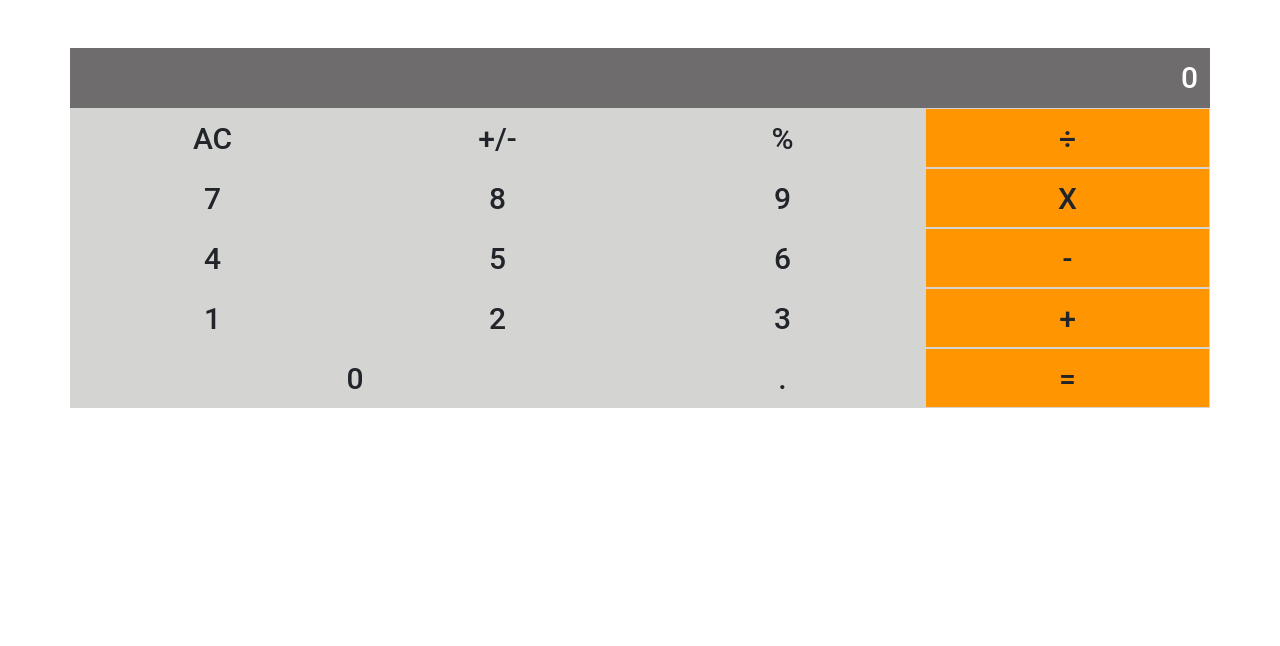
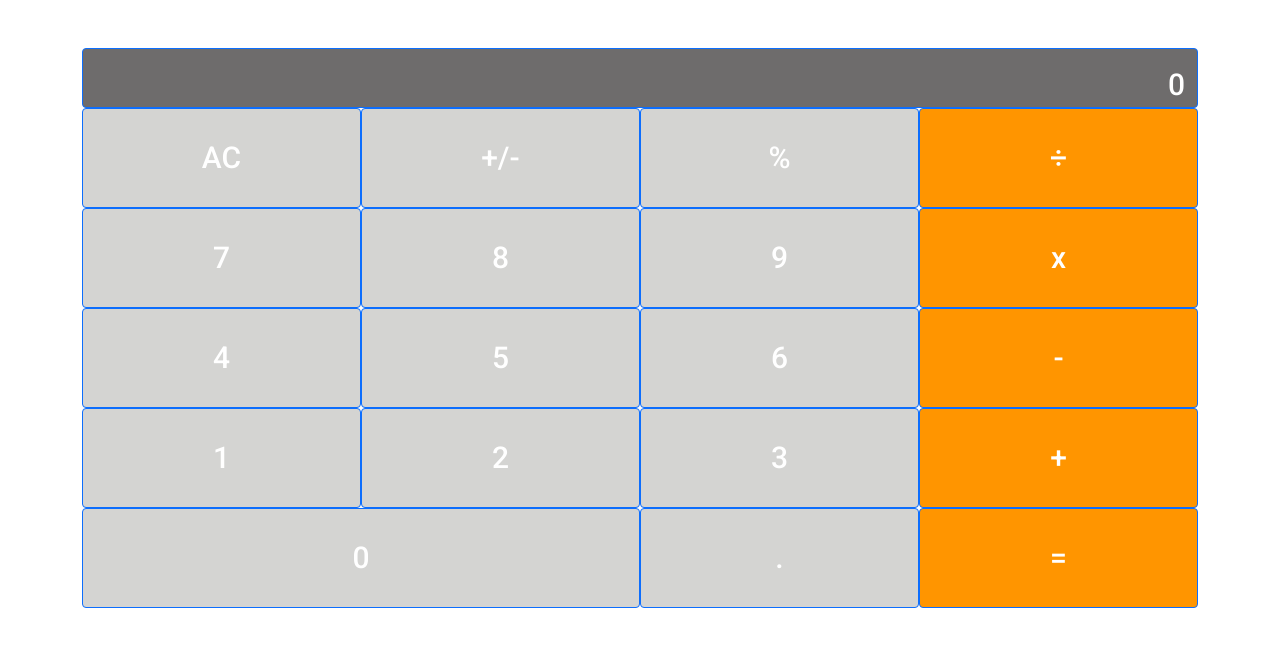
Before and after one commit to kimothokamau/mathmagicians, a React (Create React App) app: page / in a window 1280 px wide. Shown: the top 646 px of the page. Built offline with nearby package versions, Linux system fonts and the light colour scheme.

Commit message:
Replace divs with buttons

```diff
--- a/src/components/Calculator.js
+++ b/src/components/Calculator.js
@@ -2,46 +2,87 @@ import React from 'react';
 import Container from 'react-bootstrap/Container';
 import Row from 'react-bootstrap/Row';
 import Col from 'react-bootstrap/Col';
+import Button from 'react-bootstrap/Button';
 // eslint-disable-next-line react/prefer-stateless-function
 class Calculator extends React.Component {
   render() {
     return (
       <Container className="main-container">
         <Row>
-          <Col className="answer"> 0 </Col>
+          <Col>
+            <Button type="button" className="answer">0</Button>
+          </Col>
         </Row>
-        <Row>
-          <Col className="item item-gray"> AC </Col>
-          <Col className="item item-gray"> +/- </Col>
-          <Col className="item item-gray"> % </Col>
-          <Col className="item item-orange"> ÷ </Col>
+        <Row className="row-grid">
+          <Col>
+            <Button type="button" className="item item-gray">AC</Button>
+          </Col>
+          <Col>
+            <Button type="button" className="item item-gray">+/-</Button>
+          </Col>
+          <Col>
+            <Button type="button" className="item item-gray">%</Button>
+          </Col>
+          <Col>
+            <Button type="button" className="item item-orange">÷</Button>
+          </Col>
         </Row>
 
-        <Row>
-          <Col className="item item-gray"> 7 </Col>
-          <Col className="item item-gray"> 8 </Col>
-          <Col className="item item-gray"> 9 </Col>
-          <Col className="item item-orange"> X </Col>
+        <Row className="row-grid">
+          <Col>
+            <Button type="button" className="item item-gray">7</Button>
+          </Col>
+          <Col>
+            <Button type="button" className="item item-gray">8</Button>
+          </Col>
+          <Col>
+            <Button type="button" className="item item-gray">9</Button>
+          </Col>
+          <Col>
+            <Button type="button" className="item item-orange">x</Button>
+          </Col>
         </Row>
 
-        <Row>
-          <Col className="item item-gray"> 4 </Col>
-          <Col className="item item-gray"> 5 </Col>
-          <Col className="item item-gray"> 6 </Col>
-          <Col className="item item-orange"> - </Col>
+        <Row className="row-grid">
+          <Col>
+            <Button type="button" className="item item-gray">4</Button>
+          </Col>
+          <Col>
+            <Button type="button" className="item item-gray">5</Button>
+          </Col>
+          <Col>
+            <Button type="button" className="item item-gray">6</Button>
+          </Col>
+          <Col>
+            <Button type="button" className="item item-orange">-</Button>
+          </Col>
         </Row>
 
-        <Row>
-          <Col className="item item-gray"> 1 </Col>
-          <Col className="item item-gray"> 2 </Col>
-          <Col className="item item-gray"> 3 </Col>
-          <Col className="item item-orange"> + </Col>
+        <Row className="row-grid">
+          <Col>
+            <Button type="button" className="item item-gray">1</Button>
+          </Col>
+          <Col>
+            <Button type="button" className="item item-gray">2</Button>
+          </Col>
+          <Col>
+            <Button type="button" className="item item-gray">3</Button>
+          </Col>
+          <Col>
+            <Button type="button" className="item item-orange">+</Button>
+          </Col>
         </Row>
 
-        <Row>
-          <Col xs={6} className="item item-gray"> 0 </Col>
-          <Col className="item item-gray"> . </Col>
-          <Col className="item item-orange"> = </Col>
+        <Row className="row-grid">
+          <Col xs={6}>
+            <Button type="button" className="item item-gray">0</Button>
+          </Col>
+          <Col>
+            <Button type="button" className="item item-gray">.</Button>
+          </Col>
+          <Col>
+            <Button type="button" className="item item-orange">=</Button>
+          </Col>
         </Row>
 
       </Container>
--- a/src/index.css
+++ b/src/index.css
@@ -1,135 +1,10 @@
-/* http://meyerweb.com/eric/tools/css/reset/
-   v2.0 | 20110126
-   License: none (public domain)
-*/
-
-html,
-body,
-div,
-span,
-applet,
-object,
-iframe,
-h1,
-h2,
-h3,
-h4,
-h5,
-h6,
-p,
-blockquote,
-pre,
-a,
-abbr,
-acronym,
-address,
-big,
-cite,
-code,
-del,
-dfn,
-em,
-img,
-ins,
-kbd,
-q,
-s,
-samp,
-small,
-strike,
-strong,
-sub,
-sup,
-tt,
-var,
-b,
-u,
-i,
-center,
-dl,
-dt,
-dd,
-ol,
-ul,
-li,
-fieldset,
-form,
-label,
-legend,
-table,
-caption,
-tbody,
-tfoot,
-thead,
-tr,
-th,
-td,
-article,
-aside,
-canvas,
-details,
-embed,
-figure,
-figcaption,
-footer,
-header,
-hgroup,
-menu,
-nav,
-output,
-ruby,
-section,
-summary,
-time,
-mark,
-audio,
-video {
-  margin: 0;
-  padding: 0;
-  border: 0;
-  font-size: 100%;
-  vertical-align: baseline;
-}
-
-/* HTML5 display-role reset for older browsers */
-article,
-aside,
-details,
-figcaption,
-figure,
-footer,
-header,
-hgroup,
-menu,
-nav,
-section {
-  display: block;
-}
-
-ol,
-ul {
-  list-style: none;
-}
-
-blockquote,
-q {
-  quotes: none;
-}
-
-blockquote::before,
-blockquote::after,
-q::before,
-q::after {
-  content: '';
-  content: none;
-}
-
-table {
-  border-collapse: collapse;
-  border-spacing: 0;
-}
 
 @import url('https://fonts.googleapis.com/css2?family=Roboto:wght@300;400;500;700&display=swap');
+
+* {
+  box-sizing: border-box;
+  padding: 0;
+}
 
 body {
   margin: 0;
@@ -148,17 +23,19 @@ body {
   font-weight: 500;
   font-size: 30px;
   color: white;
+  width: 100%;
 }
 
 .item {
-  border: 0.5px solid #d4d4d0;
-  border-style: groove;
-  height: 60px;
+  height: 100px;
   text-align: center;
   line-height: 60px;
   font-family: 'Roboto', sans-serif;
   font-weight: 500;
   font-size: 30px;
+  padding: 0;
+  margin: 0;
+  width: 100%;
 }
 
 .item > * {
@@ -172,3 +49,8 @@ body {
 .item-orange {
   background-color: #ff9500;
 }
+
+.row-grid {
+  display: flex;
+  --bs-gutter-x: 0;
+}
```
